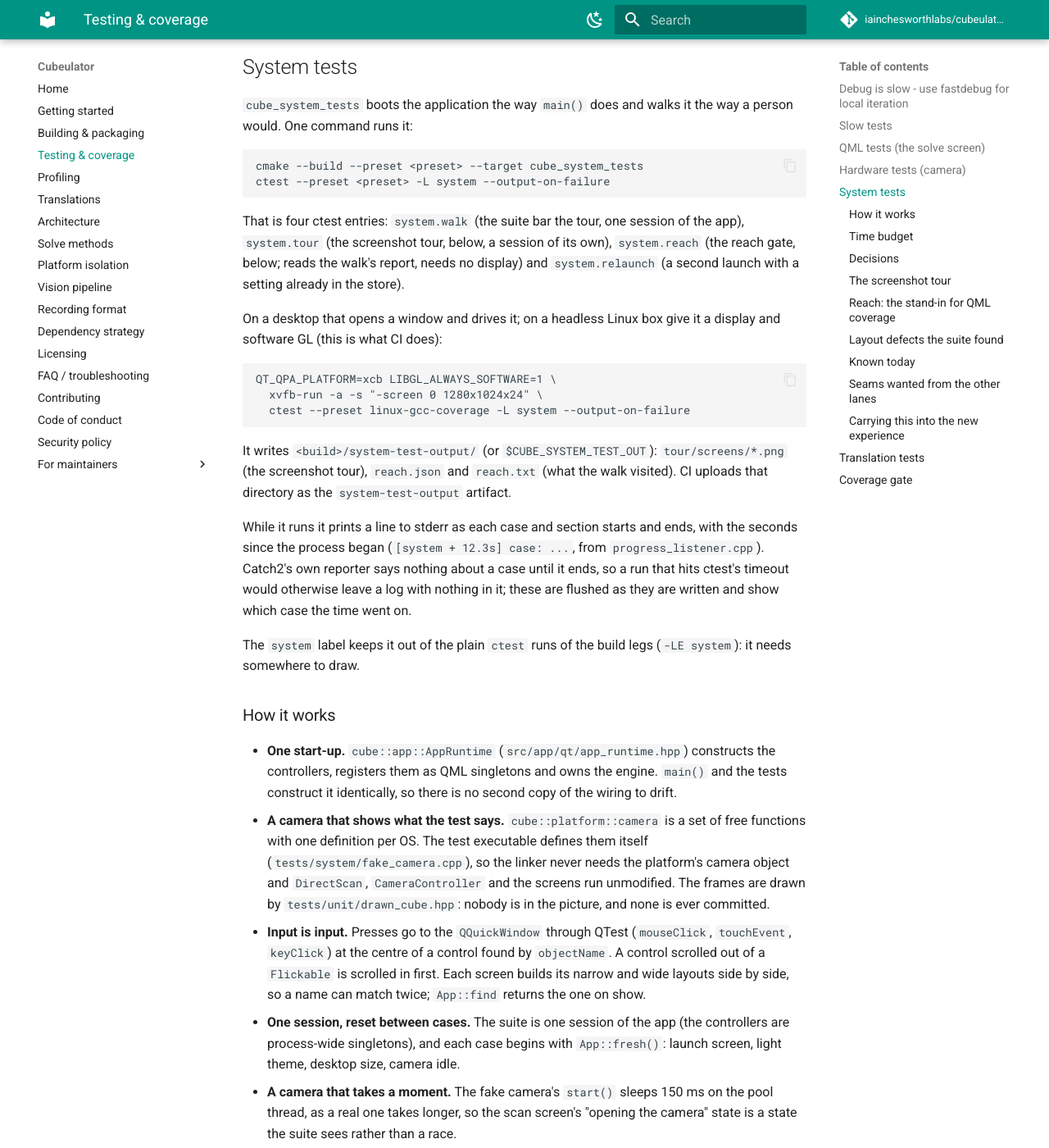
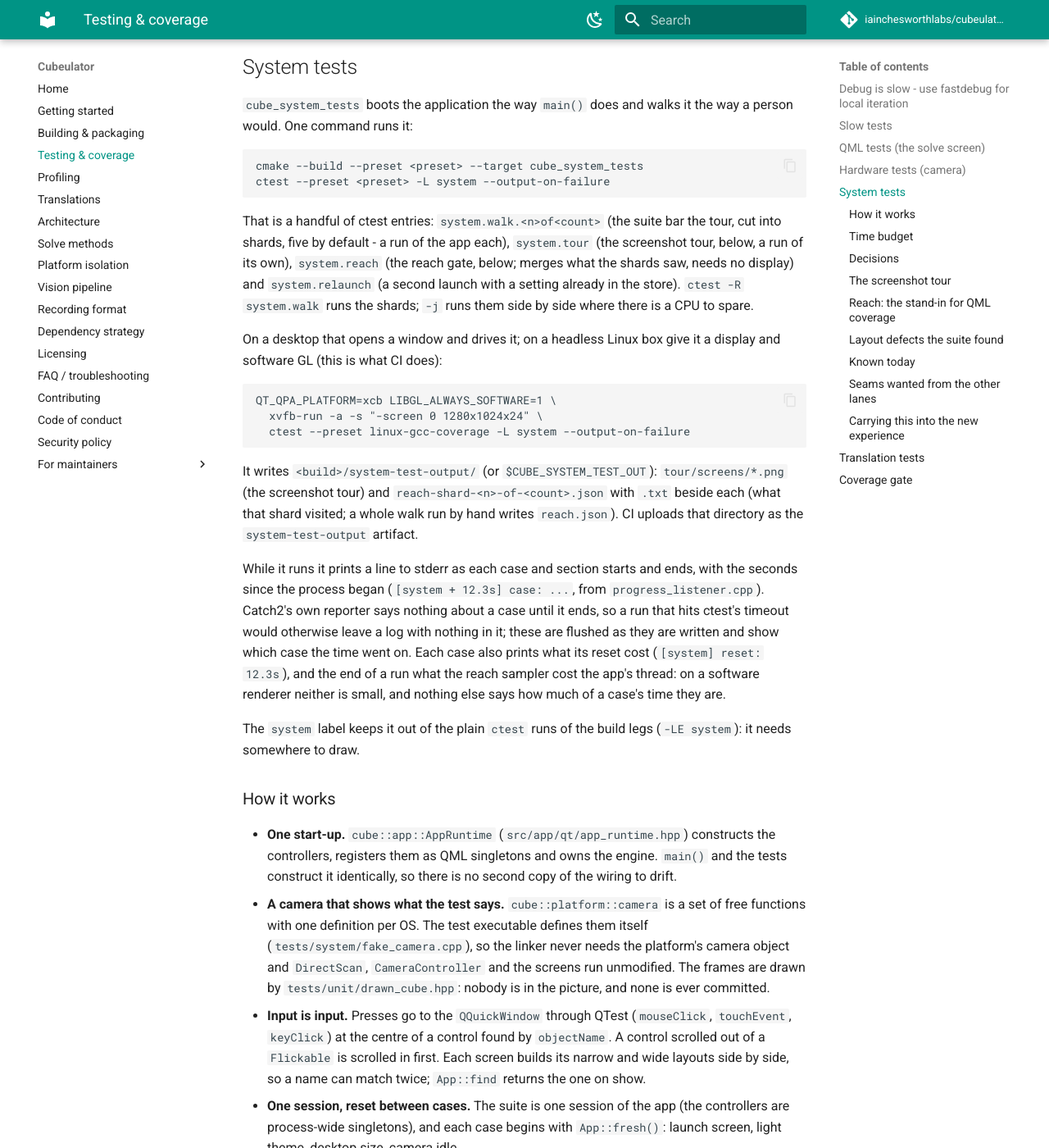
Before and after one commit to iainchesworth/cubeulator, an MkDocs documentation site: the page built from docs/testing.md, in a window 1280 px wide and 1400 px high, scrolled down 2909 px. Shown: the whole window at 82% size. Built offline with MkDocs 1.6.1 and Material for MkDocs 9.7.7, drawn with Linux system fonts in a browser that asks for light colours; comment, search, counter and statistics services are not loaded; some of the changed text lies outside the part shown.

Commit message:
system tests: cut the walk into shards so each entry fits a slow runner
On the Linux Xvfb + llvmpipe job the walk ran into ctest's 900 s limit
with 12 of 28 cases done: slow, not stuck (frames are what cost on a
software renderer; whole suite is around half an hour there). One entry
for all of it either times out or hides which case was slow.

- tests/system/CMakeLists.txt: system.walk.<n>of<count>, five shards by
  default (CUBE_SYSTEM_WALK_SHARDS), Catch2's --shard-count/--shard-index
  over the declaration-order list: contiguous runs, every case in exactly
  one, a new case lands in one without being told. TIMEOUT 1500 each as a
  safety net; system.tour 1500 as well (it took 637 s there).
- reach: each shard writes reach-shard-<n>-of-<count>.json; the gate
  (--check-reach <dir>) merges what it finds, fails if a shard's report is
  missing, and judges the union. The sets are now a Seen struct with
  free functions so the gate shares the judging with the run; a whole
  walk run by hand still writes reach.json and a file path still works.
- App::reset prints what each case pays before it starts, and the end of
  a run prints what the reach sampler cost the app's thread, so the next
  Linux log says where the time goes without a guess.
- docs/testing.md: the entries, the sharding, the gate.

````diff
--- a/docs/testing.md
+++ b/docs/testing.md
@@ -148,11 +148,13 @@
 ctest --preset <preset> -L system --output-on-failure
 ```
 
-That is four ctest entries: `system.walk` (the suite bar the tour, one
-session of the app), `system.tour` (the screenshot tour, below, a session of
-its own), `system.reach` (the reach gate, below; reads the walk's report,
-needs no display) and `system.relaunch` (a second launch with a setting
-already in the store).
+That is a handful of ctest entries: `system.walk.<n>of<count>` (the suite bar
+the tour, cut into shards, five by default - a run of the app each),
+`system.tour` (the screenshot tour, below, a run of its own), `system.reach`
+(the reach gate, below; merges what the shards saw, needs no display) and
+`system.relaunch` (a second launch with a setting already in the store).
+`ctest -R system.walk` runs the shards; `-j` runs them side by side where
+there is a CPU to spare.
 
 On a desktop that opens a window and drives it; on a headless Linux box give
 it a display and software GL (this is what CI does):
@@ -164,8 +166,9 @@
 ```
 
 It writes `<build>/system-test-output/` (or `$CUBE_SYSTEM_TEST_OUT`):
-`tour/screens/*.png` (the screenshot tour), `reach.json` and `reach.txt` (what
-the walk visited). CI uploads that directory as the `system-test-output`
+`tour/screens/*.png` (the screenshot tour) and `reach-shard-<n>-of-<count>.json`
+with `.txt` beside each (what that shard visited; a whole walk run by hand
+writes `reach.json`). CI uploads that directory as the `system-test-output`
 artifact.
 
 While it runs it prints a line to stderr as each case and section starts and
@@ -173,7 +176,10 @@
 from `progress_listener.cpp`). Catch2's own reporter says nothing about a case
 until it ends, so a run that hits ctest's timeout would otherwise leave a log
 with nothing in it; these are flushed as they are written and show which case
-the time went on.
+the time went on. Each case also prints what its reset cost (`[system]   reset:
+12.3s`), and the end of a run what the reach sampler cost the app's thread: on
+a software renderer neither is small, and nothing else says how much of a
+case's time they are.
 
 The `system` label keeps it out of the plain `ctest` runs of the build legs
 (`-LE system`): it needs somewhere to draw.
@@ -210,10 +216,23 @@
 
 ### Time budget
 
-Both entries are bounded by a ctest `TIMEOUT` of 900 s, and under Xvfb with
-Mesa's llvmpipe the cube is drawn on the CPU, so what costs time there is
-frames, not logic. Four choices keep the walk inside it, and each is worth
-keeping when a case is added:
+Under Xvfb with Mesa's llvmpipe the cube is drawn on the CPU, so what costs
+time there is frames, not logic: the whole walk is around half an hour on a
+CI runner, against a few minutes on a desktop GPU. One ctest entry for that
+either hits its timeout or hides which case was slow, so the walk is cut into
+**shards** - Catch2's `--shard-count`/`--shard-index` split the
+declaration-order list into contiguous runs, `CUBE_SYSTEM_WALK_SHARDS` of them
+(5). Every case is in exactly one, a case added tomorrow is in one without
+being told, and each shard's `TIMEOUT` (1500 s) is a safety net, not a budget.
+Cases are independent - each begins with `App::fresh()` - so a shard needs
+nothing from the one before.
+
+The reach gate is the reason the shards write reports of their own: it merges
+the `reach-shard-*` files and judges the union, and fails if one of them is
+missing, so a shard that did not run cannot pass as a smaller suite.
+
+Four choices keep each shard short, and each is worth keeping when a case is
+added:
 
 - **Short scrambles.** The cases that need a solved cube to come back from a
   scan use `cube::systest::scramble(seed)` (`app.hpp`, `kScrambleMoves`),
@@ -233,7 +252,8 @@
 - **A sampler that is not the busiest thing in the room.** The reach sampler
   looks every 50 ms, not every 25.
 
-If a run still times out, the progress lines above say which case it was in.
+If a shard still times out, the progress lines above say which case it was in
+and the reset lines how much of each case was before it began.
 
 ### Decisions
 
````
Also changed, not shown: 5 other files.
